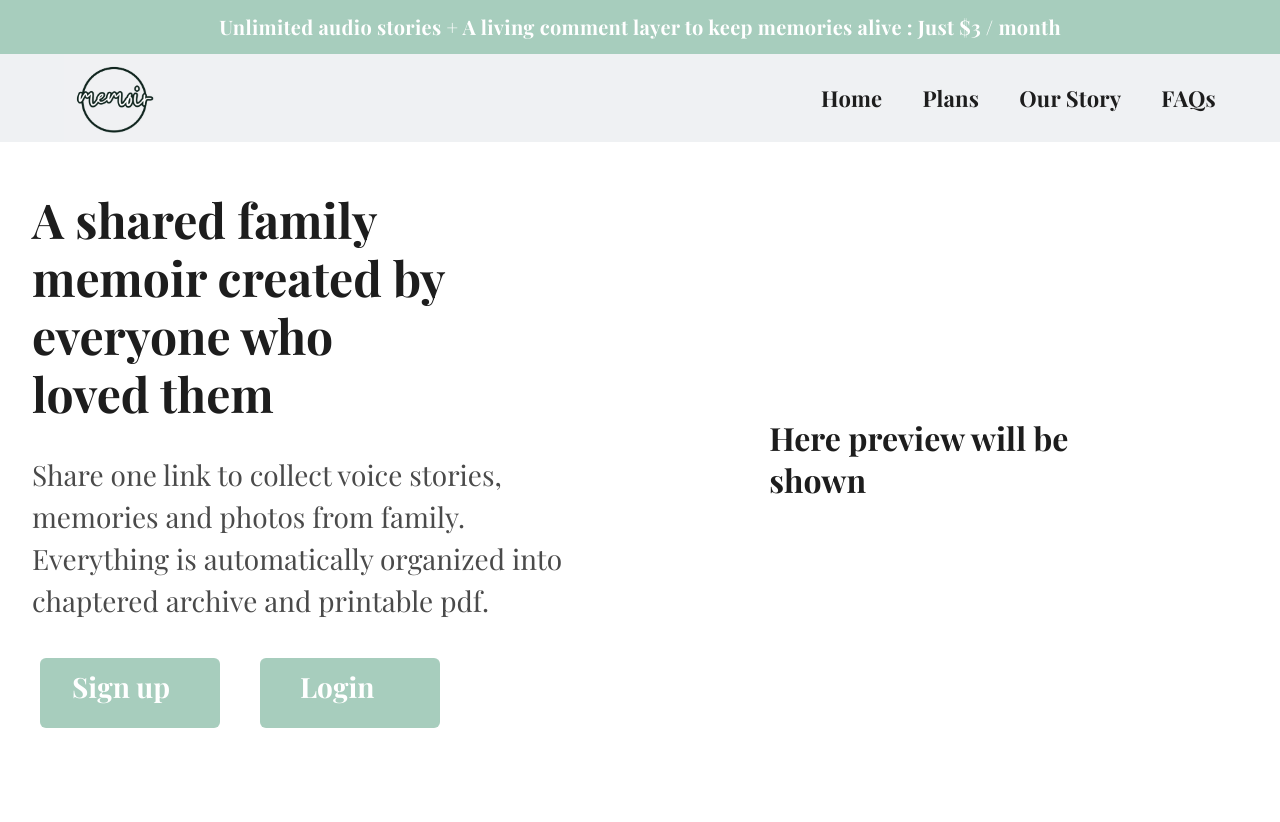
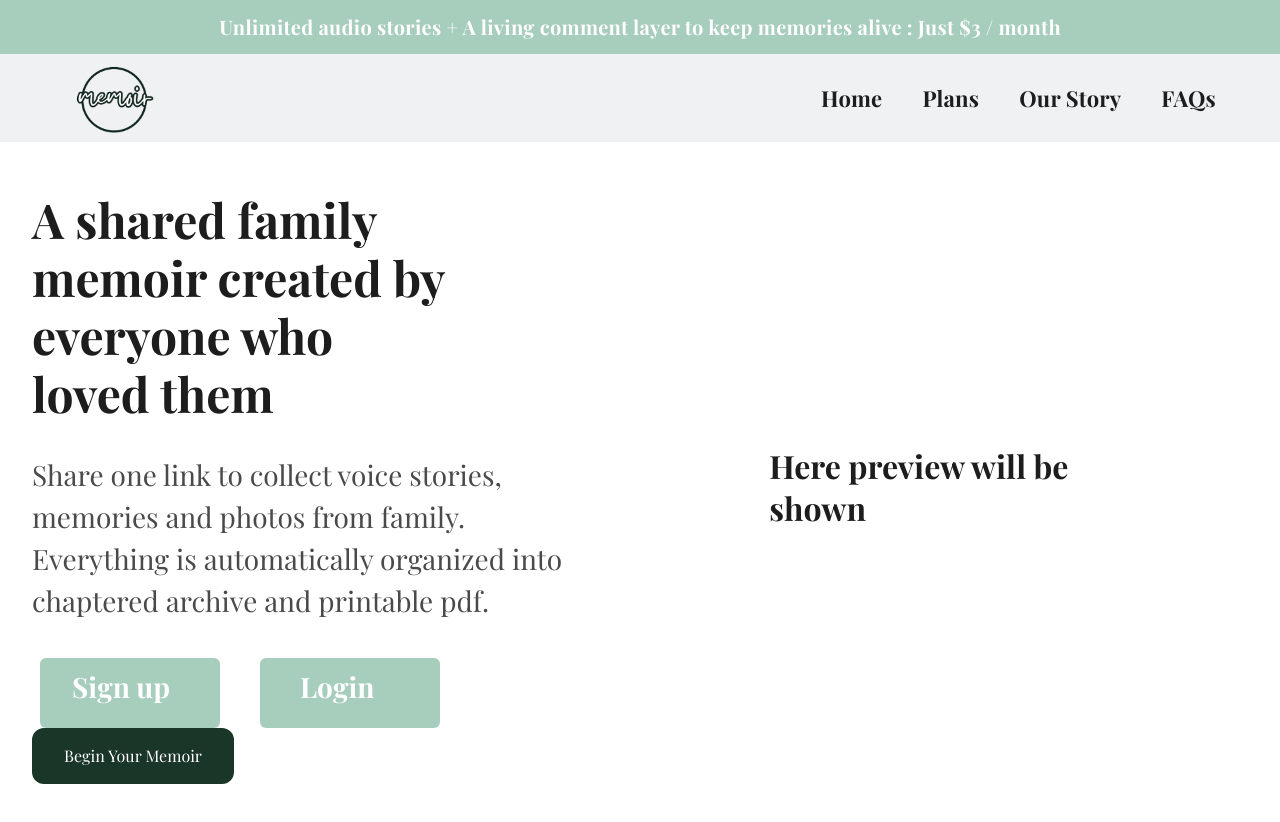
Before and after one commit to ahmadakram7018-a11y/memoir-frontend, a Next.js app in the folder frontend/: page / in a window 1280 px wide. Shown: the top 822 px of the page. Before the commit the page ends 800 px from the top, so only its background shows below. Built offline with nearby package versions, Linux system fonts and the light colour scheme.

Commit message:
To test newly added pages testing button is added

```diff
--- a/frontend/components/landingPage/Hero.tsx
+++ b/frontend/components/landingPage/Hero.tsx
@@ -38,7 +38,12 @@ export default function Hero() {
             Login
           </Link>
         </div>
-
+        <Link
+          href="/chooseFormat"
+          className="inline-block w-full sm:w-auto px-8 py-4 bg-[#1a3628] text-white text-center rounded-xl font-medium hover:bg-[#132a1e] transition-colors"
+        >
+          Begin Your Memoir
+        </Link>
       </div>
 
       {/* Right Side: Preview Placeholder Section */}
```
